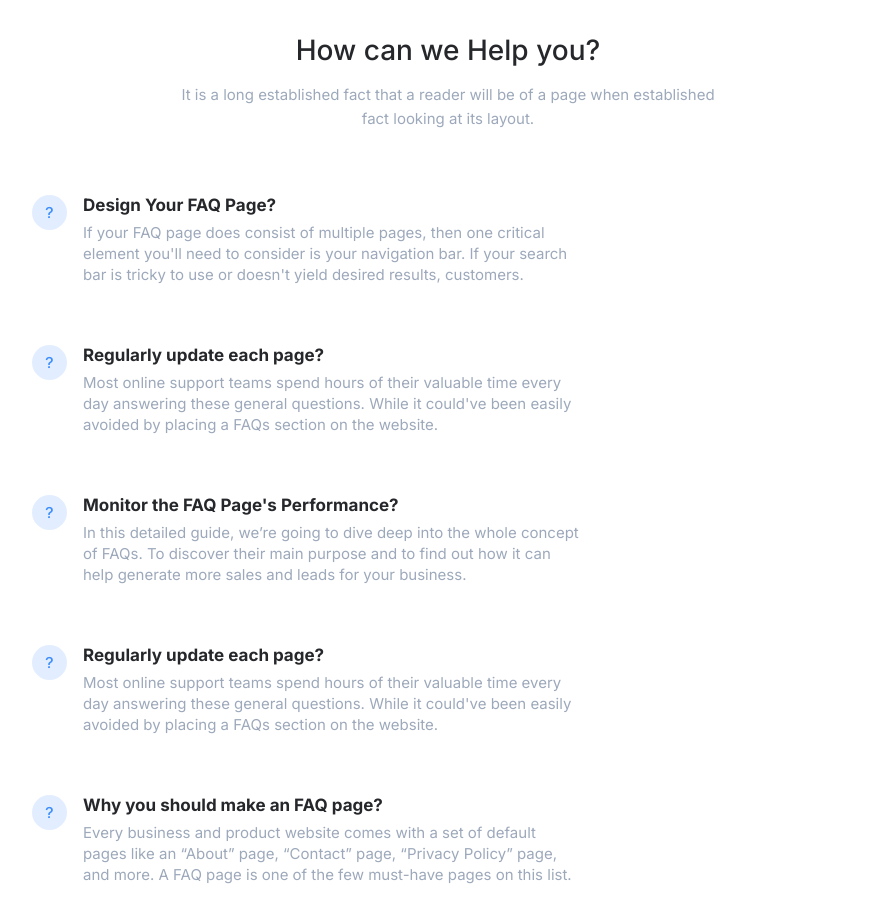
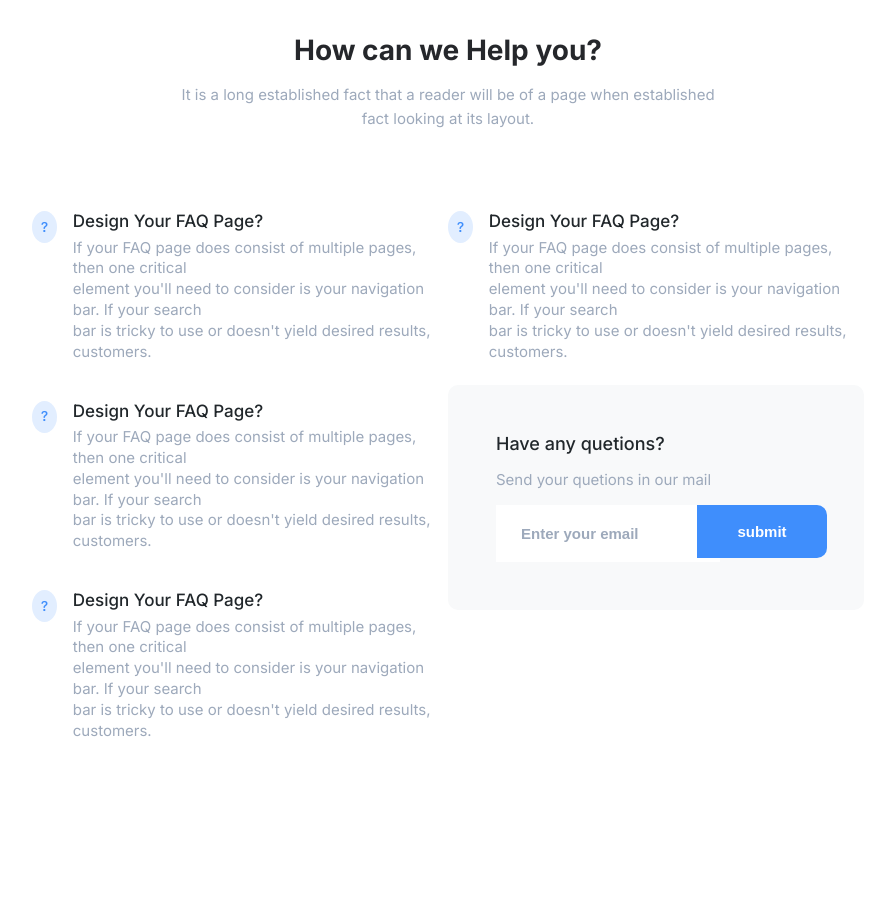
Before and after one commit to hasan-myoffice2/Kucra-Web-Project, a website: page index.html in a window 1280 px wide. Shown: the part 5420-6333 px from the top of the page, without its empty margins (192-1068 px from the left). After the commit the page ends 6248 px from the top, so only its background shows below. Drawn offline with nearby package versions, Linux system fonts and the light colour scheme.

Commit message:
Help About Section Added

```diff
--- a/assets/sass/main.scss
+++ b/assets/sass/main.scss
@@ -5,6 +5,10 @@
   margin: 0;
   padding: 0;
   box-sizing: border-box;
+}
+::selection {
+  background-color: #eb8a0c;
+  color: #fff;
 }
 
 body {
@@ -656,63 +660,118 @@ hr {
     font-size: 15px;
     margin-left: 0.5rem;
   }
-
 }
 // Pricing section end
 
 // Help about section start
 .help-about-section {
   margin-top: 8rem;
-    margin-bottom: 3rem;
 
   .help-bio {
-        h2 {
     text-align: center;
-            font-weight: 500;
-        }
     p {
-            text-align: center;
-            margin: 1rem;
+      color: #9da9bb;
+      margin-top: 1rem;
       line-height: 1.5rem;
     }
   }
 
-     .all-help-section {
+  .card-section {
+    padding: 4rem 0;
     display: flex;
     justify-content: space-between;
-      flex-wrap: wrap;
-      margin-top: 2rem;
-        .bio-items {
-          width: 600px;
-          height: 150px;
+    .card-items {
+
+    }
+
+    .icons-text {
       display: flex;
       gap: 1rem;
+      padding: 1rem 0;
 
-          padding: 2rem 0;
-
-          .icons-box {
+      .icons {
+        width: 32px;
+        height: 32px;
+        border-radius: 50%;
+        background-color: #E2EEFF;
         display: flex;
         justify-content: center;
         align-items: center;
-            border-radius: 50%;
-            width: 35px;
-            height: 35px;
-            background-color: #E2EEFF;
 
         i {
-              font-size: 15px;
+          font-size: 18px;
           color: #3f8efc;
         }
       }
     }
 
-      .head-text {
+    .header-text {
+      h3 {
+        color: #21272b;
+        font-size: 17px;
+        font-weight: 500;
+      }
       p {
-          margin-top: 0.5rem;
+        padding: 0.4rem 0;
         line-height: 1.3rem;
       }
     }
   }
 
+  .input-card {
+    background-color: #F8F9FA;
+    padding: 3rem;
+    border-radius: 10px;
+    position: relative;
+    h3 {
+      color: #21272b;
+      font-size: 18px;
+      font-weight: 500;
+    }
+    p {
+      padding: 1rem 0;
+    }
+  }
+
+  input {
+    padding: 18px 25px;
+    width: 70%;
+    border: none;
+    outline: none;
+    font-size: 18px;
+    color: #25272b;
+  }
+
+  input::placeholder {
+    color: #9da9bb;
+    font-size: 15px;
+    font-weight: 500;
+    font-weight: bold;
+  }
+
+  .submit {
+    right: 9%;
+    position: absolute;
+    padding: 18px 40px;
+    border: none;
+    background-color: transparent;
+    background-color: #3F8EFC;
+    color: #fff;
+    font-size: 15px;
+    font-weight: bold;
+    font-weight: 600;
+    border-bottom-right-radius: 10px;
+    border-top-right-radius: 10px;
+    transition: all 0.5s ease;
+  }
+
+  .submit:hover {
+    transform: translateY(-6px);
+    cursor: pointer;
+  }
+
+  .card-items {
+    flex-grow: 1;
+  }
 }
 // Help about section end
--- a/index.html
+++ b/index.html
@@ -413,54 +413,58 @@
                 <div class="help-bio">
                     <h2>How can we Help you?</h2>
                     <p>
-                    It is a long established fact that a reader will be of a page when established <br> fact looking at its layout.
+                        It is a long established fact that a reader will be of a page when established <br> fact looking
+                        at its layout.
                     </p>
                 </div>
-            <div class="all-help-section">
-                <div class="bio-items">
-                    <div class="icons-box"><i class="bi bi-question-lg"></i></div>
-                    <div class="head-text">
+                <div class="card-section">
+                    <div class="card-items">
+                        <div class="icons-text">
+                            <div class="icons"><i class="bi bi-question"></i></div>
+                            <div class="header-text">
                                 <h3>Design Your FAQ Page?</h3>
                                 <p>
                                     If your FAQ page does consist of multiple pages, then one critical <br> element you'll need to consider is your navigation bar. If your search <br> bar is tricky to use or doesn't yield desired results, customers.
                                 </p>
                             </div>
                         </div>
-                <div class="bio-items">
-                    <div class="icons-box"><i class="bi bi-question-lg"></i></div>
-                    <div class="head-text">
-                        <h3>Regularly update each page?</h3>
+                        <div class="icons-text">
+                            <div class="icons"><i class="bi bi-question"></i></div>
+                            <div class="header-text">
+                                <h3>Design Your FAQ Page?</h3>
                                 <p>
-                            Most online support teams spend hours of their valuable time every <br> day answering these general questions. While it could've been easily <br> avoided by placing a FAQs section on the website.
+                                    If your FAQ page does consist of multiple pages, then one critical <br> element you'll need to consider is your navigation bar. If your search <br> bar is tricky to use or doesn't yield desired results, customers.
                                 </p>
                             </div>
                         </div>
-                <div class="bio-items">
-                    <div class="icons-box"><i class="bi bi-question-lg"></i></div>
-                    <div class="head-text">
-                        <h3>Monitor the FAQ Page's Performance?</h3>
+                        <div class="icons-text">
+                            <div class="icons"><i class="bi bi-question"></i></div>
+                            <div class="header-text">
+                                <h3>Design Your FAQ Page?</h3>
                                 <p>
-                           In this detailed guide, we’re going to dive deep into the whole concept <br> of FAQs. To discover their main purpose and to find out how it can <br> help generate more sales and leads for your business.
+                                    If your FAQ page does consist of multiple pages, then one critical <br> element you'll need to consider is your navigation bar. If your search <br> bar is tricky to use or doesn't yield desired results, customers.
                                 </p>
                             </div>
                         </div>
-                <div class="bio-items">
-                    <div class="icons-box"><i class="bi bi-question-lg"></i></div>
-                    <div class="head-text">
-                        <h3>Regularly update each page?</h3>
+                    </div>
+                    <div class="card-items">
+                        <div class="icons-text">
+                            <div class="icons"><i class="bi bi-question"></i></div>
+                            <div class="header-text">
+                                <h3>Design Your FAQ Page?</h3>
                                 <p>
-                            Most online support teams spend hours of their valuable time every <br> day answering these general questions. While it could've been easily <br> avoided by placing a FAQs section on the website.
+                                    If your FAQ page does consist of multiple pages, then one critical <br> element you'll need to consider is your navigation bar. If your search <br> bar is tricky to use or doesn't yield desired results, customers.
                                 </p>
                             </div>
                         </div>
-                <div class="bio-items">
-                    <div class="icons-box"><i class="bi bi-question-lg"></i></div>
-                    <div class="head-text">
-                        <h3>Why you should make an FAQ page?</h3>
-                        <p>
-                            Every business and product website comes with a set of default <br> pages like an “About” page, “Contact” page, “Privacy Policy” page, <br> and more. A FAQ page is one of the few must-have pages on this list.
-                        </p>
+                        <div class="input-aria">
+                            <div class="input-card">
+                                <h3>Have any quetions?</h3>
+                                <p>Send your quetions in our mail</p>
+                                <input type="text" placeholder="Enter your email"> <button class="submit">submit</button>
                             </div>
+                        </div>
+
                     </div>
                 </div>
             </div>
```
Also changed, not shown: css/style.css, 1 other file. Lines whose indentation alone changed are shown as unchanged.
